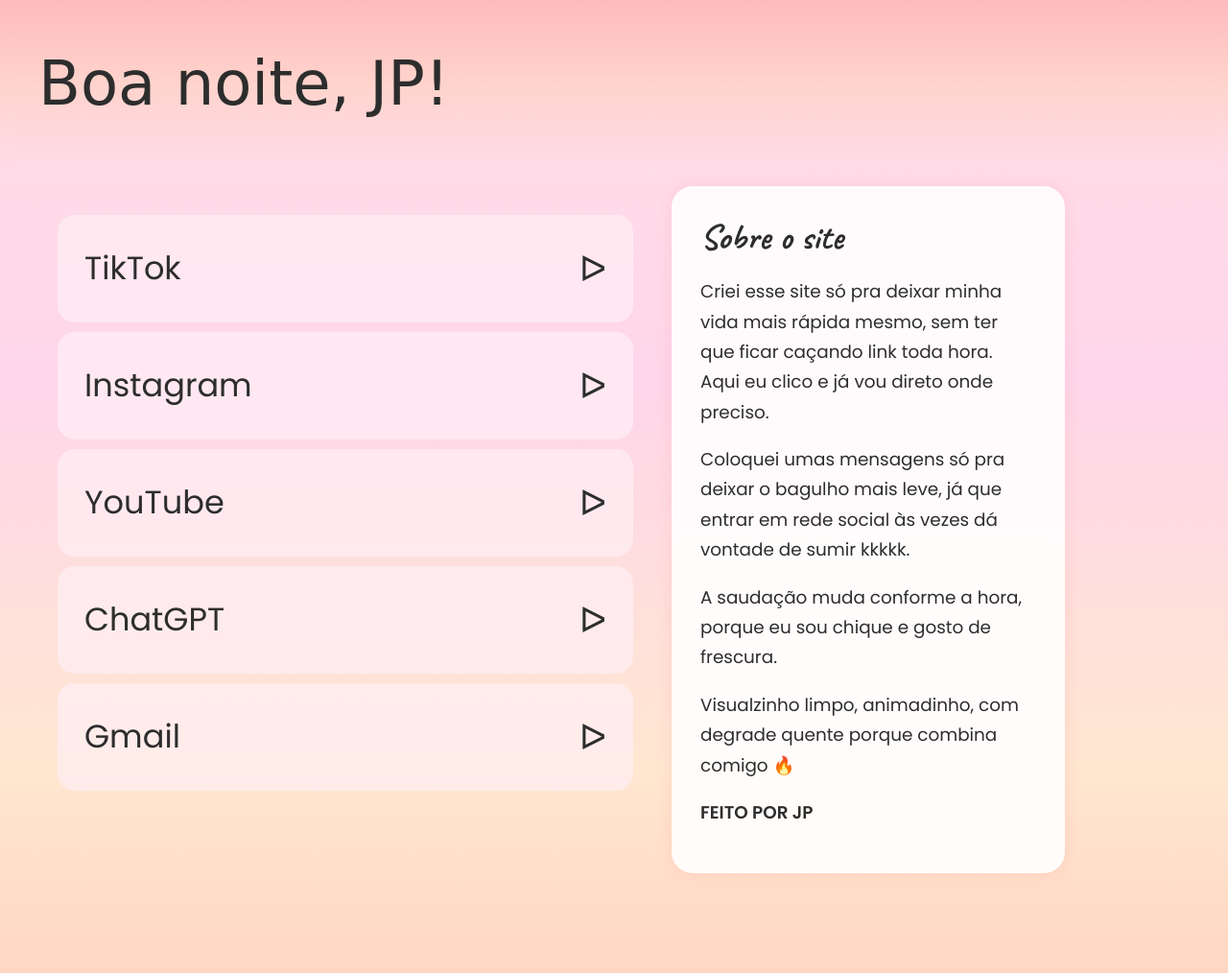
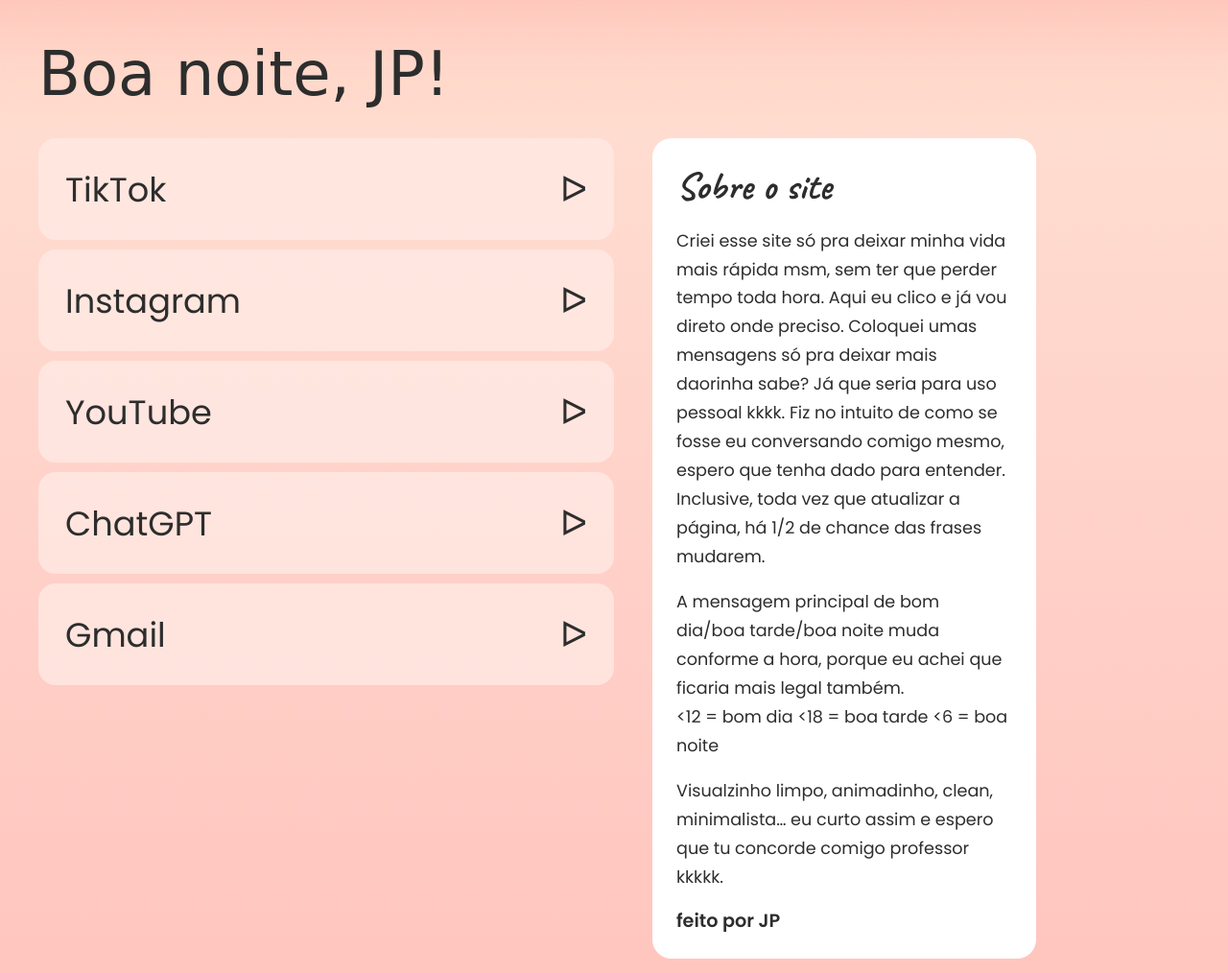
Before and after one commit to Dyermanjp/Site-pessoal, a plain HTML site: page index.html in a window 1280 px wide. Shown: the top 1014 px of the page at 96% size. Drawn offline with Linux system fonts and the light colour scheme; a web font is replaced by a local one.

Commit message:
Update index.html

```diff
--- a/index.html
+++ b/index.html
@@ -8,7 +8,7 @@
 <!-- fontes -->
 <link href="https://fonts.googleapis.com/css2?family=Poppins:wght@300;400;600&display=swap" rel="stylesheet">
 <link href="https://fonts.googleapis.com/css2?family=Give+You+Glory&display=swap" rel="stylesheet">
-<link href="https://fonts.googleapis.com/css2?family=Caveat:wght@500;700&display=swap" rel="stylesheet">
+<link href="https://fonts.googleapis.com/css2?family=Caveat:wght@700&display=swap" rel="stylesheet">
 
 <style>
     @font-face {
@@ -19,57 +19,63 @@
     body {
         margin: 0;
         font-family: "Poppins", sans-serif;
-        background: linear-gradient(180deg, #ffe0e7, #ffd6ea, #ffe7d1, #ffc8b8, #ffd2d2);
-        min-height: 200vh;
+        background: linear-gradient(180deg, #ffe0d2, #ffd0c8, #ffc1ba);
+        min-height: 150vh;
         color: #2d2d2d;
+        overflow-x: hidden;
     }
 
     /* saudação */
     header {
-        padding: 50px 40px;
+        padding: 40px 40px 20px;
         font-family: "Balqis", cursive;
         font-size: 4rem;
+        position: sticky;
+        top: 0;
+        z-index: 10;
         background: linear-gradient(
             to bottom,
-            rgba(255,150,150,0.5),
-            rgba(255,180,120,0.25),
-            transparent
+            rgba(255,180,170,0.55),
+            rgba(255,200,185,0.30),
+            rgba(255,220,205,0)
         );
-        position: sticky;
-        top: 0;
         backdrop-filter: blur(6px);
-        z-index: 10;
-        transition: opacity 0.4s ease;
+        transition: opacity 0.35s ease;
         text-align: left;
     }
 
     body.scrolled header {
-        opacity: 0.35;
+        opacity: 0;
     }
 
-    /* lista */
+    /* layout geral */
+    .main {
+        display: flex;
+        gap: 40px;
+        padding: 40px;
+        padding-top: 10px;
+    }
+
     .list {
-        margin-left: 40px;
-        margin-top: 30px;
-        width: 80%;
+        flex: 1;
         max-width: 600px;
     }
 
     .item {
-        background: rgba(255, 240, 245, 0.7);
-        padding: 28px 28px;
-        margin-bottom: 20px;
+        background: rgba(255, 235, 230, 0.75);
+        padding: 25px 28px;
+        margin-bottom: 22px;
         border-radius: 18px;
         cursor: pointer;
         display: flex;
         justify-content: space-between;
         align-items: center;
-        font-size: 2.1rem;
+        font-size: 2.2rem;
         transition: background 0.3s;
     }
 
     .item:hover {
-        background: rgba(255, 225, 235, 0.9);
+        background: rgba(255, 220, 210, 0.9);
     }
 
     .arrow {
@@ -80,34 +86,34 @@
     .content {
         max-height: 0;
         overflow: hidden;
-        background: rgba(255, 240, 245, 0.85);
-        margin-top: -10px;
+        background: rgba(255, 235, 230, 0.82);
+        margin-top: -12px;
         border-radius: 0 0 18px 18px;
         padding: 0 28px;
         transition: max-height 0.45s ease;
     }
 
     .content p {
-        margin-top: 24px;
+        margin-top: 22px;
         font-size: 1.25rem;
         color: #444;
     }
 
     .open-btn {
         display: inline-block;
-        margin: 15px 0 30px;
-        padding: 14px 26px;
-        background: #ffa8a8;
+        margin: 15px 0 28px;
+        padding: 14px 28px;
+        background: #ff9f85;
         color: #fff;
         border-radius: 14px;
         text-decoration: none;
         font-family: "Give You Glory", cursive;
-        font-size: 1.6rem;
+        font-size: 1.7rem;
         transition: 0.3s;
     }
 
     .open-btn:hover {
-        background: #ff8e8e;
+        background: #ff886b;
         transform: scale(1.05);
     }
 
@@ -115,91 +121,137 @@
         transform: rotate(90deg);
     }
 
-    /* caixa lateral */
-    .side-box {
+    /* sobre */
+    .about-box {
         width: 350px;
-        background: rgba(255,255,255,0.9);
-        border-radius: 22px;
-        padding: 30px;
+        background: white;
+        border-radius: 20px;
+        padding: 25px;
         height: fit-content;
-        box-shadow: 0 0 15px rgba(255, 150, 150, 0.25);
     }
 
-    .side-title {
+    .about-box h2 {
         font-family: "Caveat", cursive;
-        font-size: 2.3rem;
-        margin-top: 0;
+        font-size: 2.5rem;
+        margin: 0;
         margin-bottom: 10px;
     }
 
-    .side-box p {
-        font-size: 1.15rem;
+    .about-box p {
         line-height: 1.7;
-        margin-bottom: 18px;
+        font-size: 1.1rem;
+        margin-bottom: 15px;
+    }
+
+    .about-box b {
+        font-size: 1.2rem;
     }
 </style>
 </head>
+
 <body>
 
 <header id="greeting"></header>
 
-<div style="display:flex; gap:40px; padding:20px;">
+<div class="main">
 
-<div class="list" style="flex:1;">
-
+<div class="list">
     <div class="item" onclick="toggle(0)">TikTok <span class="arrow">ᐅ</span></div>
-    <div class="content"><p>Assistir um tiktokzinho né JP? Vai ver uns memes, dar umas boas risadas e perder a noção do tempo kkkkk.</p><a class="open-btn" href="https://www.tiktok.com" target="_blank">Acessar TikTok</a></div>
+    <div class="content"><p id="tiktokText"></p><a class="open-btn" href="https://www.tiktok.com" target="_blank">Acessar TikTok</a></div>
 
     <div class="item" onclick="toggle(1)">Instagram <span class="arrow">ᐅ</span></div>
-    <div class="content"><p>E aí JP, será que alguém te notou hoje? Vai checar o feed ou ver se chegou DM nova? 👀</p><a class="open-btn" href="https://www.instagram.com" target="_blank">Acessar Instagram</a></div>
+    <div class="content"><p id="igText"></p><a class="open-btn" href="https://www.instagram.com" target="_blank">Acessar Instagram</a></div>
 
     <div class="item" onclick="toggle(2)">YouTube <span class="arrow">ᐅ</span></div>
-    <div class="content"><p>Bora ver uns vídeos brabos? Ou vai ficar só no shorts infinito que prende a alma? 🤣</p><a class="open-btn" href="https://www.youtube.com" target="_blank">Acessar YouTube</a></div>
+    <div class="content"><p id="ytText"></p><a class="open-btn" href="https://www.youtube.com" target="_blank">Acessar YouTube</a></div>
 
     <div class="item" onclick="toggle(3)">ChatGPT <span class="arrow">ᐅ</span></div>
-    <div class="content"><p>Bora trocar uma ideia? Ou resolver aquele bagulho que tu adiou desde ontem? 😂</p><a class="open-btn" href="https://chat.openai.com" target="_blank">Acessar ChatGPT</a></div>
+    <div class="content"><p id="gptText"></p><a class="open-btn" href="https://chat.openai.com" target="_blank">Acessar ChatGPT</a></div>
 
     <div class="item" onclick="toggle(4)">Gmail <span class="arrow">ᐅ</span></div>
-    <div class="content"><p>Código chegando? Lembrança de prova? Ou só um e-mail aleatório nada a ver kkkkk.</p><a class="open-btn" href="https://mail.google.com" target="_blank">Acessar Gmail</a></div>
-
+    <div class="content"><p id="gmailText"></p><a class="open-btn" href="https://mail.google.com" target="_blank">Acessar Gmail</a></div>
 </div>
 
-<div class="side-box">
-    <h2 class="side-title">Sobre o site</h2>
+<div class="about-box">
+    <h2>Sobre o site</h2>
+    <p>
+        Criei esse site só pra deixar minha vida mais rápida msm, sem ter que perder tempo toda hora.
+        Aqui eu clico e já vou direto onde preciso.
+        Coloquei umas mensagens só pra deixar mais daorinha sabe? Já que seria para uso pessoal kkkk.
+        Fiz no intuito de como se fosse eu conversando comigo mesmo, espero que tenha dado para entender.
+        Inclusive, toda vez que atualizar a página, há 1/2 de chance das frases mudarem.
+    </p>
 
-    <p>Criei esse site só pra deixar minha vida mais rápida mesmo, sem ter que ficar caçando link toda hora. Aqui eu clico e já vou direto onde preciso.</p>
+    <p>
+        A mensagem principal de bom dia/boa tarde/boa noite muda conforme a hora, porque eu achei que ficaria mais legal também.
+        <br><12 = bom dia
+        <18 = boa tarde
+        <6 = boa noite
+    </p>
 
-    <p>Coloquei umas mensagens só pra deixar o bagulho mais leve, já que entrar em rede social às vezes dá vontade de sumir kkkkk.</p>
+    <p>Visualzinho limpo, animadinho, clean, minimalista… eu curto assim e espero que tu concorde comigo professor kkkkk.</p>
 
-    <p>A saudação muda conforme a hora, porque eu sou chique e gosto de frescura.</p>
-
-    <p>Visualzinho limpo, animadinho, com degrade quente porque combina comigo 🔥</p>
-
-    <p><b>FEITO POR JP</b></p>
+    <b>feito por JP</b>
 </div>
 
 </div>
 
 <script>
-// saudação
+/* SAUDAÇÃO */
 const h = new Date().getHours();
-const g = document.getElementById("greeting");
-g.innerHTML = h < 12 ? "Bom dia, JP!" : h < 18 ? "Boa tarde, JP!" : "Boa noite, JP!";
-window.onscroll = () => { if (window.scrollY > 10) document.body.classList.add("scrolled"); else document.body.classList.remove("scrolled"); };
+const greet = document.getElementById("greeting");
+greet.innerHTML = h < 12 ? "Bom dia, JP!" : h < 18 ? "Boa tarde, JP!" : "Boa noite, JP!";
 
+window.addEventListener("scroll", () => {
+    if (window.scrollY > 70) document.body.classList.add("scrolled");
+    else document.body.classList.remove("scrolled");
+});
+
+/* FRASES ALTERNADAS (50% chance) */
+function pick(a, b) {
+    return Math.random() < 0.5 ? a : b;
+}
+
+document.getElementById("tiktokText").innerText = pick(
+    "Assistir um tiktokzinho né JP? Vai ver uns memes, dar umas boas risadas e perder a noção do tempo kkkkk.",
+    "Assistir um tiktokzinho né JP? Para relaxar um pouquinho.."
+);
+
+document.getElementById("igText").innerText = pick(
+    "Eai jp, será que teve partidaças na tntsports pra verificar? Algum stories novo de alguém? Vai checar o feed ou ver se chegou DM nova? 👀",
+    "Eai JP, alguém mandou mensagem?.. Ou vai só ver o feed mesmo?.."
+);
+
+document.getElementById("ytText").innerText = pick(
+    "Vai ver uns vídeos top? Ou vai ficar só no shorts infinito que causa aquela procrastinação? 🤣",
+    "Assistir um videozinho né naqueles pique.. Ou só vai de shorts mesmo? haha"
+);
+
+document.getElementById("gptText").innerText = pick(
+    "Vai só trocar uma com o chat? Resolver algum assunto sério? Ou só algum problema que tu teve e não tá sabendo resolver? 😂",
+    "Chatzinho é daora mermão, vai tratar de algum assunto sério? Ou só algo que tu não conseguiu resolver ainda? Kkkkk"
+);
+
+document.getElementById("gmailText").innerText = pick(
+    "Código chegando? Lição nova? Ou só um e-mail aleatório nada a ver? kkkkk",
+    "O que foi dessa vez? Código? Vai responder e-mail?.."
+);
+
+/* TOGGLE */
 function toggle(i){
-    const items=document.querySelectorAll(".item");
-    const contents=document.querySelectorAll(".content");
-    const item=items[i];
-    const content=contents[i];
-    const isOpen=item.classList.contains("active");
-    items.forEach((el,x)=>{
+    const items = document.querySelectorAll(".item");
+    const contents = document.querySelectorAll(".content");
+
+    const isOpen = items[i].classList.contains("active");
+
+    items.forEach((el, x) => {
         el.classList.remove("active");
-        contents[x].style.maxHeight="0px"
+        contents[x].style.maxHeight = "0px";
     });
-    if(!isOpen){
-        item.classList.add("active");
-        content.style.maxHeight=content.scrollHeight+"px";
+
+    if (!isOpen) {
+        items[i].classList.add("active");
+        contents[i].style.maxHeight = contents[i].scrollHeight + "px";
     }
 }
 </script>
```
